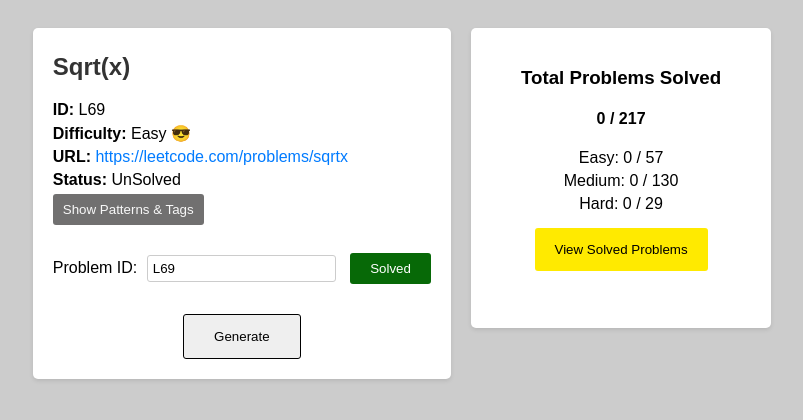
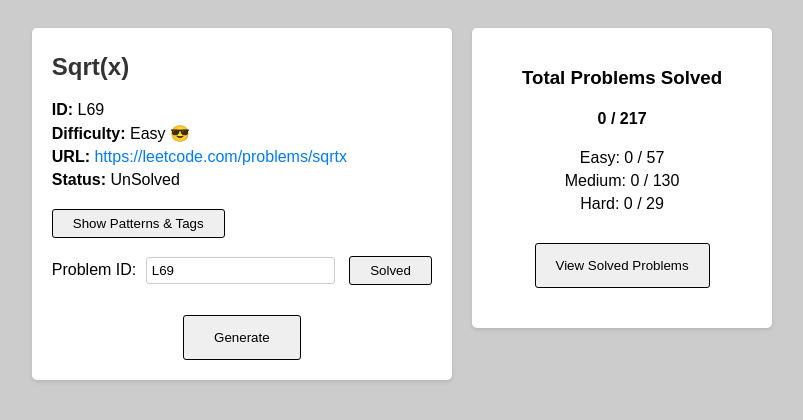
Before and after one commit to SyedFahad11/Grokking-the-coding-interview-Patterns-for-coding-questions, a website: page Views/Problems/index.html in a window 1280 px wide. Shown: the whole page, without its empty margins (238-1041 px from the left). Drawn offline with Linux system fonts and the light colour scheme; files whose address does not match are found by name.

Commit message:
Update styles of Problems Page

```diff
--- a/Views/Problems/styles.css
+++ b/Views/Problems/styles.css
@@ -76,57 +76,6 @@
 }
 
 
-.solved-btn {
-  padding: 14px 20px;
-  background-color: #ffea00;
-  color:'black';
-  border: none;
-  border-radius: 3px;
-  cursor: pointer;
-  margin-top: 10px;
-}
-
-
-.solved {
-  padding: 8px 20px;
-  background-color: #076907;
-  color: #fff;
-  border: none;
-  border-radius: 3px;
-  cursor: pointer;
-  margin-top: 10px;
-}
-
-.show-btn {
-  padding: 8px 10px;
-  background-color: #717070;
-  color: #f8f8f8;
-  border: none;
-  border-radius: 3px;
-  cursor: pointer;
-}
-
-  .view-solved-btn {
-  padding: 10px 20px;
-  background-color: #007bff;
-  color: #fff;
-  border: none;
-  border-radius: 5px;
-  cursor: pointer;
-  margin-top: 20px;
-}
-
-.view-solved-btn:hover {
-  background-color: #0056b3;
-}
-.problem-container button:hover {
-  background-color: #c93232;
-}
-
-.card button:hover {
-  background-color: #c93232;
-}
-
 .all-solved-container {
   text-align: center;
   margin-top: 50px;
@@ -149,3 +98,57 @@
   margin-top: 30px;
   display: block;
 }
+
+
+.solved-btn {
+  padding: 14px 20px;
+  border: thin solid;
+  border-radius: 3px;
+  cursor: pointer;
+  margin: auto;
+  margin-top: 30px;
+  display: block;
+}
+
+
+.solved {
+  padding: 6px 20px;
+  border: thin solid;
+  border-radius: 3px;
+  cursor: pointer;
+  margin: auto;
+}
+
+.show-btn {
+  padding: 6px 20px;
+  border: thin solid;
+  border-radius: 3px;
+  cursor: pointer;
+  margin: auto;
+  margin-top:15px;
+
+}
+
+.view-solved-btn {
+  padding: 10px 20px;
+  background-color: #007bff;
+  color: #fff;
+  border: none;
+  border-radius: 5px;
+  cursor: pointer;
+  margin-top: 20px;
+}
+
+.view-solved-btn:hover {
+  background-color: #0056b3;
+}
+
+.problem-container button:hover {
+  background-color: #a61010;
+  color: white;
+}
+
+.card button:hover {
+  background-color: #a61010;
+  color: white;
+}
```
